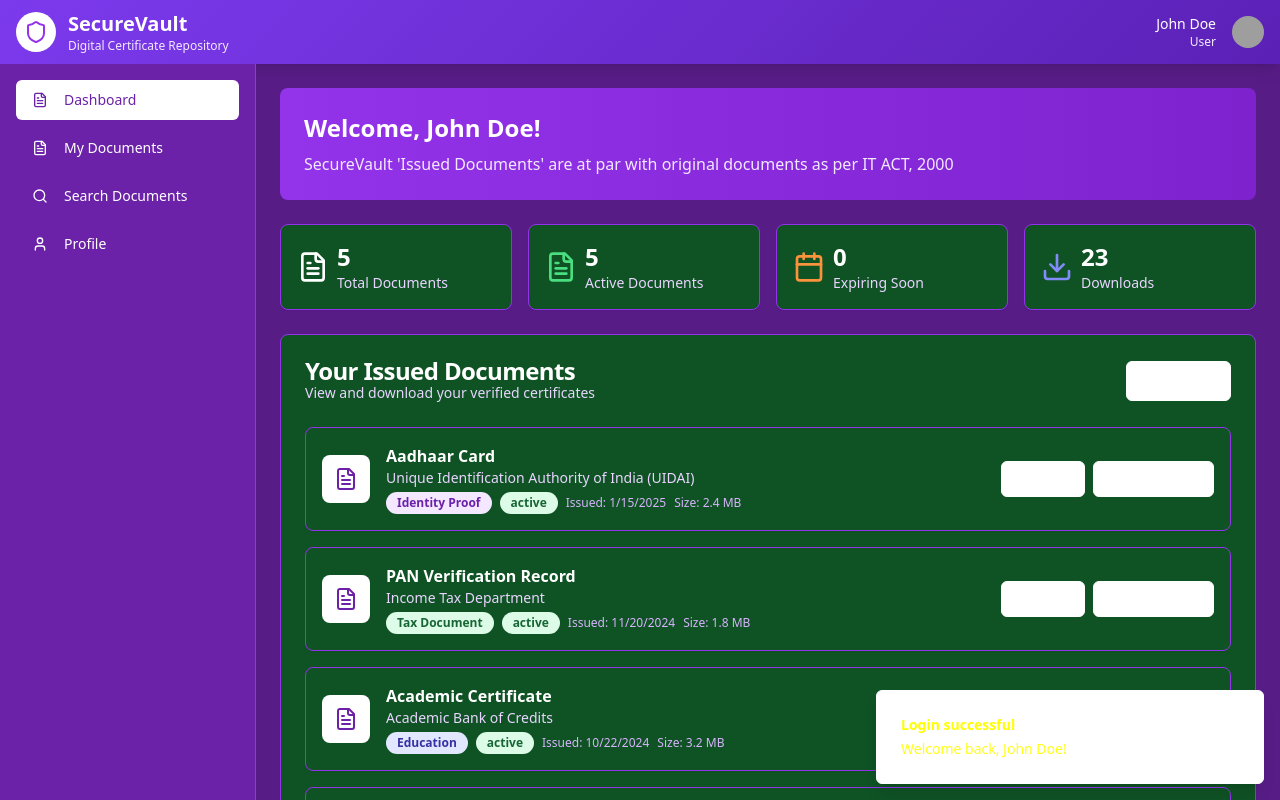
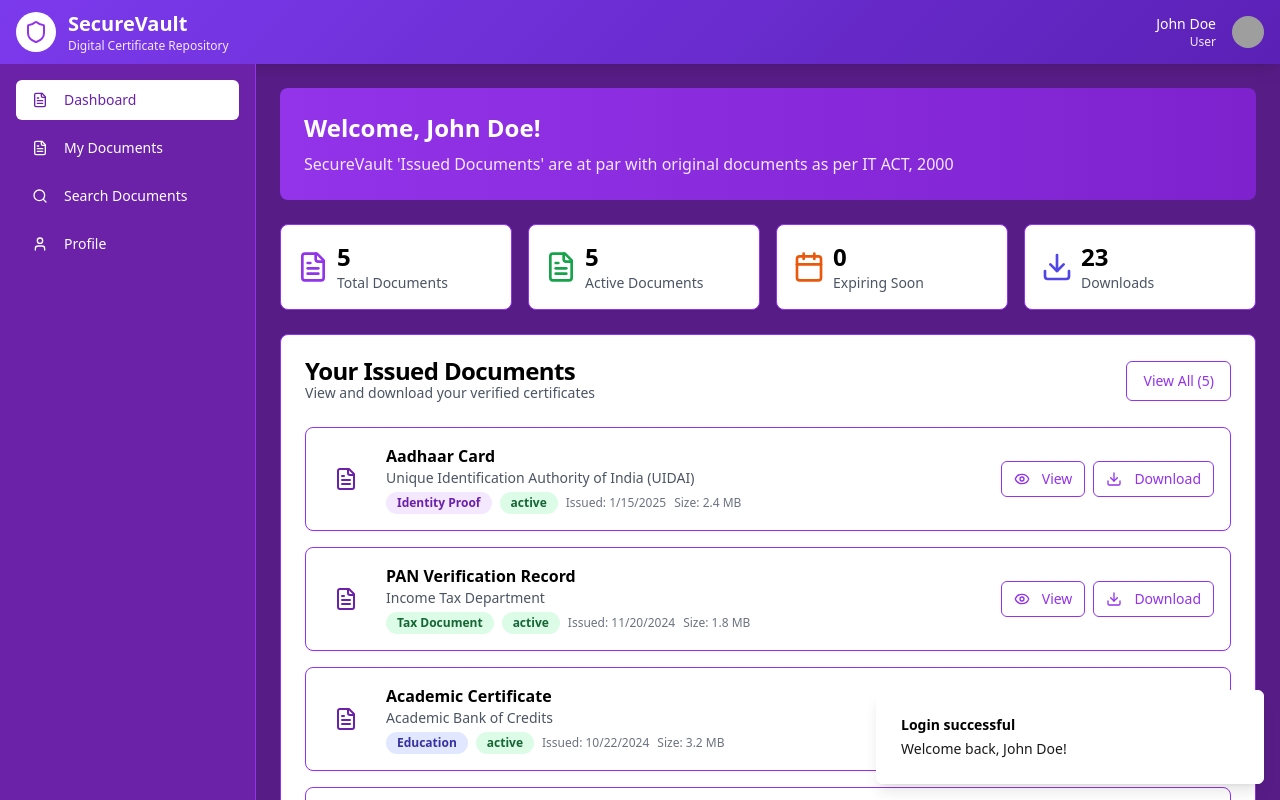
Before and after one commit to abhishek-7-singh/secure-cert-vault, a React (Vite) app: page / in a window 1280 px wide. Both pictures are taken after typing "name@example.com", "Sample123" into the empty fields and a click on the button "Sign in as User". Built offline with nearby package versions, Linux system fonts and the light colour scheme; grey boxes are pictures that could not be loaded.

Commit message:
Fix: Improve color scheme for better readability
Adjusted text colors to black for enhanced readability across the application.

```diff
--- a/src/components/dashboard/UserDashboard.tsx
+++ b/src/components/dashboard/UserDashboard.tsx
@@ -104,49 +104,49 @@ const UserDashboard = ({ user }: UserDashboardProps) => {
 
       {/* Stats Cards */}
       <div className="grid grid-cols-1 md:grid-cols-4 gap-4">
-        <Card className="bg-card border-purple-600">
+        <Card className="bg-white border-purple-600">
           <CardContent className="p-4">
             <div className="flex items-center space-x-2">
-              <FileText className="h-8 w-8 text-white" />
+              <FileText className="h-8 w-8 text-purple-600" />
               <div>
-                <p className="text-2xl font-bold text-white">{certificates.length}</p>
-                <p className="text-sm text-purple-200">Total Documents</p>
+                <p className="text-2xl font-bold text-black">{certificates.length}</p>
+                <p className="text-sm text-gray-600">Total Documents</p>
               </div>
             </div>
           </CardContent>
         </Card>
 
-        <Card className="bg-card border-purple-600">
+        <Card className="bg-white border-purple-600">
           <CardContent className="p-4">
             <div className="flex items-center space-x-2">
-              <FileText className="h-8 w-8 text-green-400" />
+              <FileText className="h-8 w-8 text-green-600" />
               <div>
-                <p className="text-2xl font-bold text-white">{certificates.filter(c => c.status === 'active').length}</p>
-                <p className="text-sm text-purple-200">Active Documents</p>
+                <p className="text-2xl font-bold text-black">{certificates.filter(c => c.status === 'active').length}</p>
+                <p className="text-sm text-gray-600">Active Documents</p>
               </div>
             </div>
           </CardContent>
         </Card>
 
-        <Card className="bg-card border-purple-600">
+        <Card className="bg-white border-purple-600">
           <CardContent className="p-4">
             <div className="flex items-center space-x-2">
-              <Calendar className="h-8 w-8 text-orange-400" />
+              <Calendar className="h-8 w-8 text-orange-600" />
               <div>
-                <p className="text-2xl font-bold text-white">0</p>
-                <p className="text-sm text-purple-200">Expiring Soon</p>
+                <p className="text-2xl font-bold text-black">0</p>
+                <p className="text-sm text-gray-600">Expiring Soon</p>
               </div>
             </div>
           </CardContent>
         </Card>
 
-        <Card className="bg-card border-purple-600">
+        <Card className="bg-white border-purple-600">
           <CardContent className="p-4">
             <div className="flex items-center space-x-2">
-              <Download className="h-8 w-8 text-indigo-400" />
+              <Download className="h-8 w-8 text-indigo-600" />
               <div>
-                <p className="text-2xl font-bold text-white">23</p>
-                <p className="text-sm text-purple-200">Downloads</p>
+                <p className="text-2xl font-bold text-black">23</p>
+                <p className="text-sm text-gray-600">Downloads</p>
               </div>
             </div>
           </CardContent>
@@ -154,16 +154,16 @@ const UserDashboard = ({ user }: UserDashboardProps) => {
       </div>
 
       {/* Documents Section */}
-      <Card className="bg-card border-purple-600">
+      <Card className="bg-white border-purple-600">
         <CardHeader>
           <div className="flex items-center justify-between">
             <div>
-              <CardTitle className="text-white">Your Issued Documents</CardTitle>
-              <CardDescription className="text-purple-200">
+              <CardTitle className="text-black">Your Issued Documents</CardTitle>
+              <CardDescription className="text-gray-600">
                 View and download your verified certificates
               </CardDescription>
             </div>
-            <Button variant="outline" className="border-white text-white hover:bg-white hover:text-purple-800">
+            <Button variant="outline" className="border-purple-600 text-purple-600 hover:bg-purple-600 hover:text-white">
               View All ({certificates.length})
             </Button>
           </div>
@@ -173,33 +173,33 @@ const UserDashboard = ({ user }: UserDashboardProps) => {
             {certificates.map((cert) => (
               <div
                 key={cert.id}
-                className="certificate-card p-4 flex items-center justify-between hover:bg-purple-800/50 transition-colors"
+                className="certificate-card p-4 flex items-center justify-between hover:bg-gray-50 transition-colors"
               >
                 <div className="flex items-center space-x-4">
                   <div className="document-icon">
                     <FileText className="h-6 w-6" />
                   </div>
                   <div className="flex-1">
-                    <h3 className="font-semibold text-white">{cert.name}</h3>
-                    <p className="text-sm text-purple-200">{cert.issuedBy}</p>
+                    <h3 className="font-semibold text-black">{cert.name}</h3>
+                    <p className="text-sm text-gray-600">{cert.issuedBy}</p>
                     <div className="flex items-center space-x-2 mt-1">
                       <Badge className={getTypeColor(cert.type)}>{cert.type}</Badge>
                       <Badge className={getStatusColor(cert.status)}>{cert.status}</Badge>
-                      <span className="text-xs text-purple-300">
+                      <span className="text-xs text-gray-500">
                         Issued: {new Date(cert.issuedDate).toLocaleDateString()}
                       </span>
-                      <span className="text-xs text-purple-300">
+                      <span className="text-xs text-gray-500">
                         Size: {cert.fileSize}
                       </span>
                     </div>
                   </div>
                 </div>
                 <div className="flex items-center space-x-2">
-                  <Button variant="outline" size="sm" className="border-white text-white hover:bg-white hover:text-purple-800">
+                  <Button variant="outline" size="sm" className="border-purple-600 text-purple-600 hover:bg-purple-600 hover:text-white">
                     <Eye className="h-4 w-4 mr-1" />
                     View
                   </Button>
-                  <Button variant="outline" size="sm" className="border-white text-white hover:bg-white hover:text-purple-800">
+                  <Button variant="outline" size="sm" className="border-purple-600 text-purple-600 hover:bg-purple-600 hover:text-white">
                     <Download className="h-4 w-4 mr-1" />
                     Download
                   </Button>
--- a/src/index.css
+++ b/src/index.css
@@ -8,13 +8,13 @@
 @layer base {
   :root {
     --background: 88 28 135; /* purple-800 */
-    --foreground: 255 255 255; /* white */
+    --foreground: 0 0 0; /* black */
 
     --card: 139 69 19; /* purple-700 */
-    --card-foreground: 255 255 255; /* white */
+    --card-foreground: 0 0 0; /* black */
 
-    --popover: 139 69 19; /* purple-700 */
-    --popover-foreground: 255 255 255; /* white */
+    --popover: 255 255 255; /* white */
+    --popover-foreground: 0 0 0; /* black */
 
     --primary: 255 255 255; /* white */
     --primary-foreground: 88 28 135; /* purple-800 */
@@ -22,8 +22,8 @@
     --secondary: 126 34 206; /* purple-700 */
     --secondary-foreground: 255 255 255; /* white */
 
-    --muted: 126 34 206; /* purple-700 */
-    --muted-foreground: 216 180 254; /* purple-200 */
+    --muted: 243 244 246; /* gray-100 */
+    --muted-foreground: 0 0 0; /* black */
 
     --accent: 255 255 255; /* white */
     --accent-foreground: 88 28 135; /* purple-800 */
@@ -32,7 +32,7 @@
     --destructive-foreground: 255 255 255;
 
     --border: 147 51 234; /* purple-600 */
-    --input: 147 51 234; /* purple-600 */
+    --input: 255 255 255; /* white */
     --ring: 255 255 255; /* white */
 
     --radius: 0.5rem;
@@ -104,7 +104,7 @@
   }
 
   .certificate-card {
-    @apply bg-card rounded-lg shadow-sm border border-purple-600 hover:shadow-md transition-all duration-200 hover:border-white;
+    @apply bg-white rounded-lg shadow-sm border border-purple-600 hover:shadow-md transition-all duration-200 hover:border-purple-800;
   }
 
   .document-icon {
```
Also changed, not shown: src/components/auth/LoginForm.tsx (+17 -13 lines).
